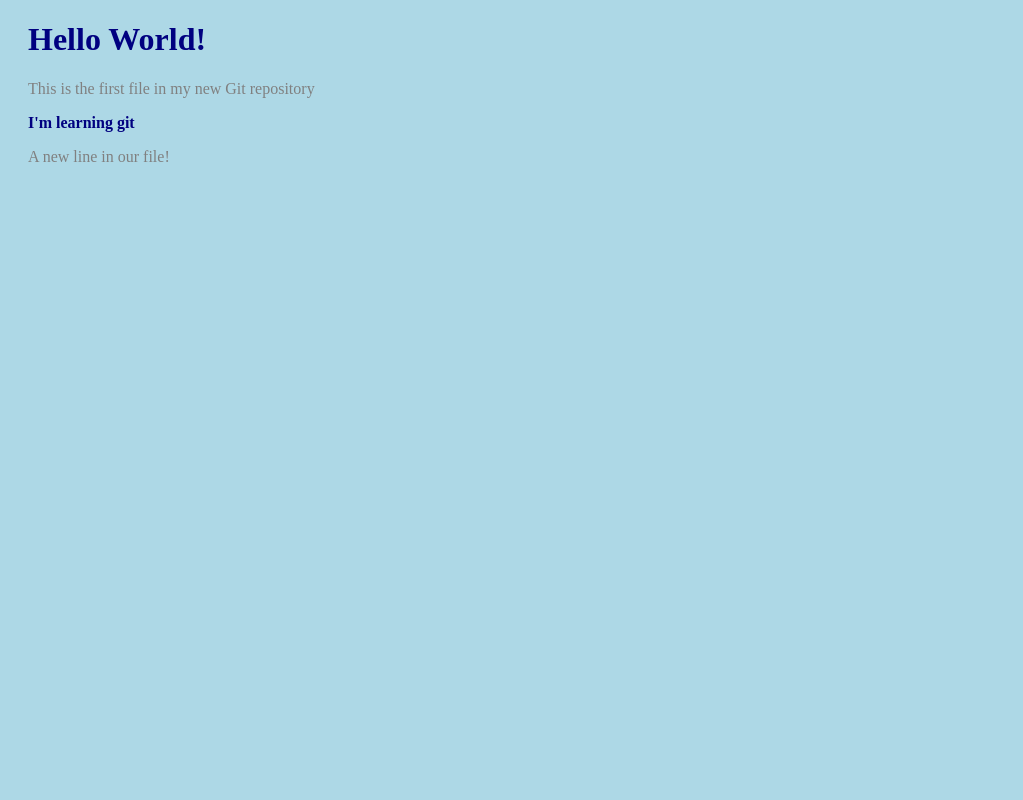
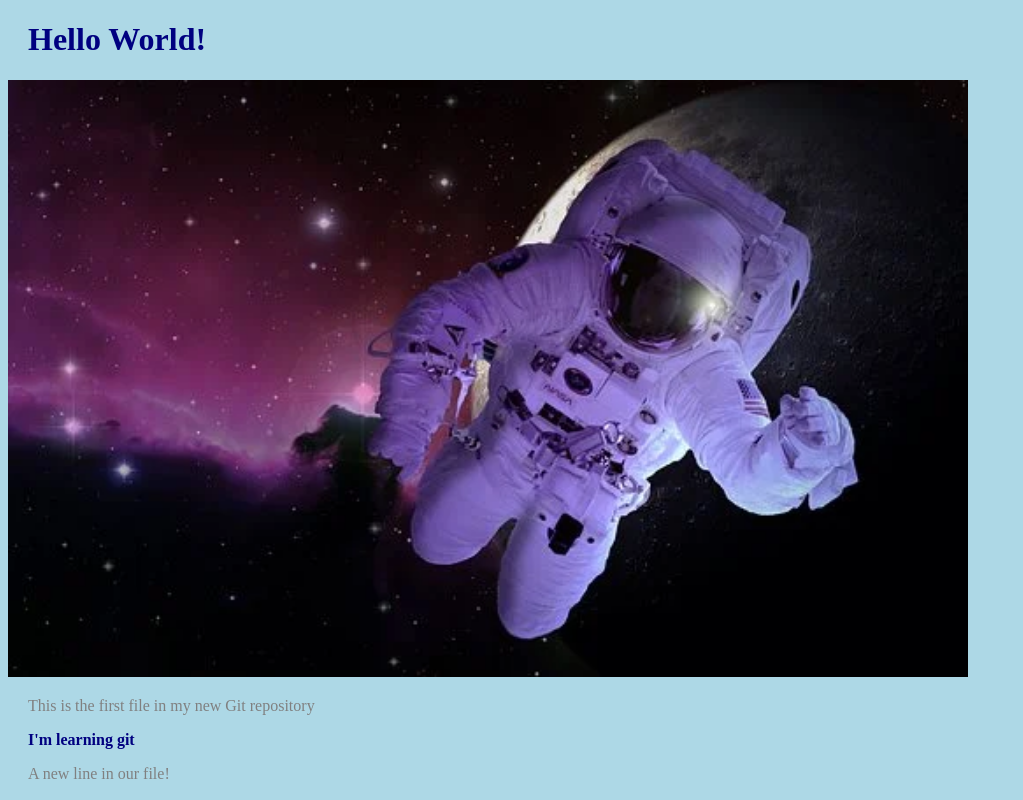
Before and after one commit to miranda-pratt/TestRepository, a plain HTML site: page index.html in a window 1280 px wide. Shown: the whole page, without its empty margins (0-1023 px from the left). Drawn offline with Linux system fonts and the light colour scheme.

Commit message:
Added image to Hello World

```diff
--- a/index.html
+++ b/index.html
@@ -7,6 +7,8 @@
 <body>
 
 <h1> Hello World! </h1>
+
+<div> <img src = "Space.jpeg" alt = "Hello World from Space" style = "width:100%;max-width:960px"></div>
 <p> This is the first file in my new Git repository </p>
 <strong> I'm learning git </strong>
 <p> A new line in our file! </p>
```
Also changed, not shown: Space.jpeg (added).
